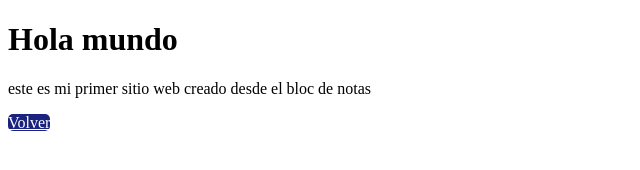
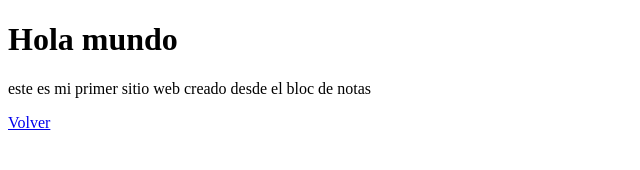
Before and after one commit to andreahdzz12/cuadernillo-html-2026, a plain HTML site: page ejercicio1.html in a window 1280 px wide. Shown: the full height of the page, 0-640 px from the left. Drawn offline with Linux system fonts and the light colour scheme.

Commit message:
Update ejercicio1.html

```diff
--- a/ejercicio1.html
+++ b/ejercicio1.html
@@ -7,19 +7,7 @@
     <h1>Hola mundo</h1>
     <p> este es mi primer sitio web creado desde el bloc de notas</p>
 
-  <a href=index.html" class="btn-regresar">Volver</a>
-    <style>
-        .btn-regresar {
-            background-color: #1a237e;
-            color: white;
-            pading: 10px 20px;
-            bonder: none;
-            border-radius: 5px;
-            cursor: pointer;
-        }
-        .btn-regresar:hover {
-            background-color: #3949ab;
-        }
+  <a href=index.html">Volver</a>
         </style>
     </body>
 </html>
```
